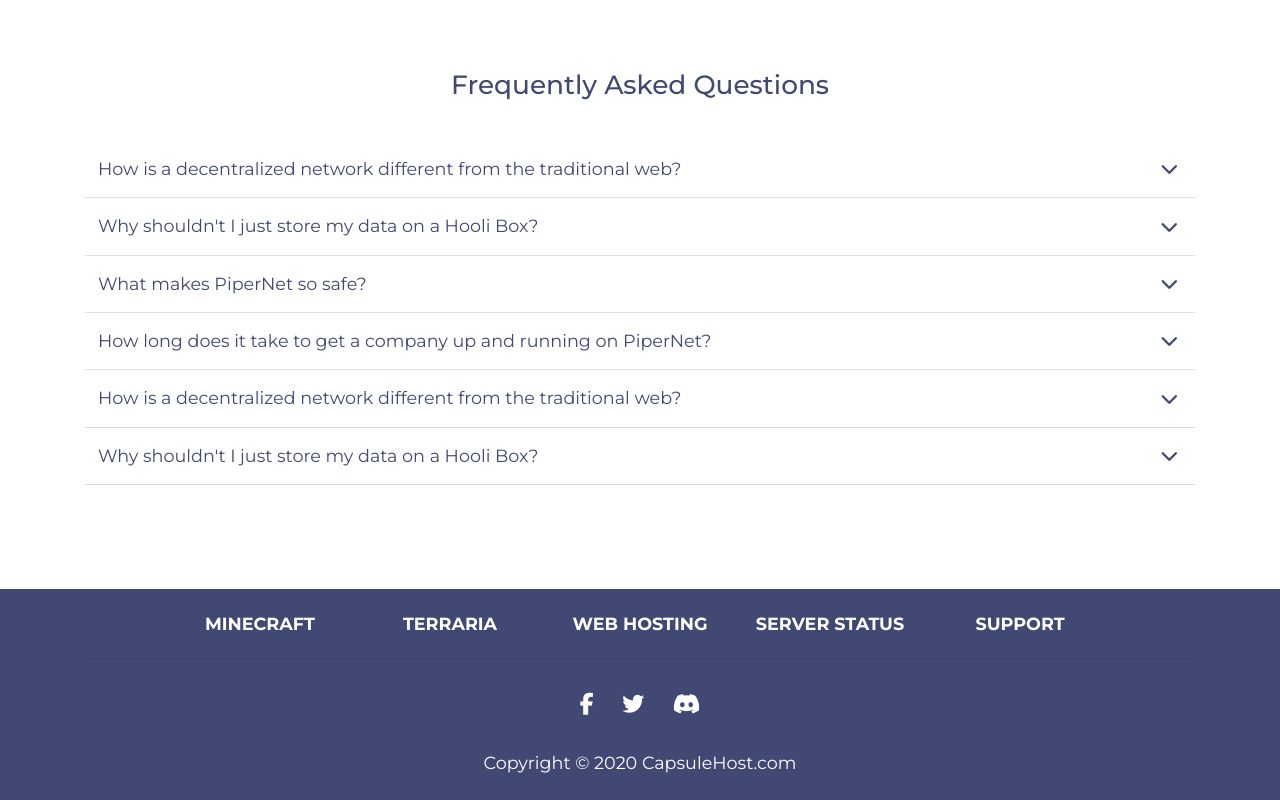
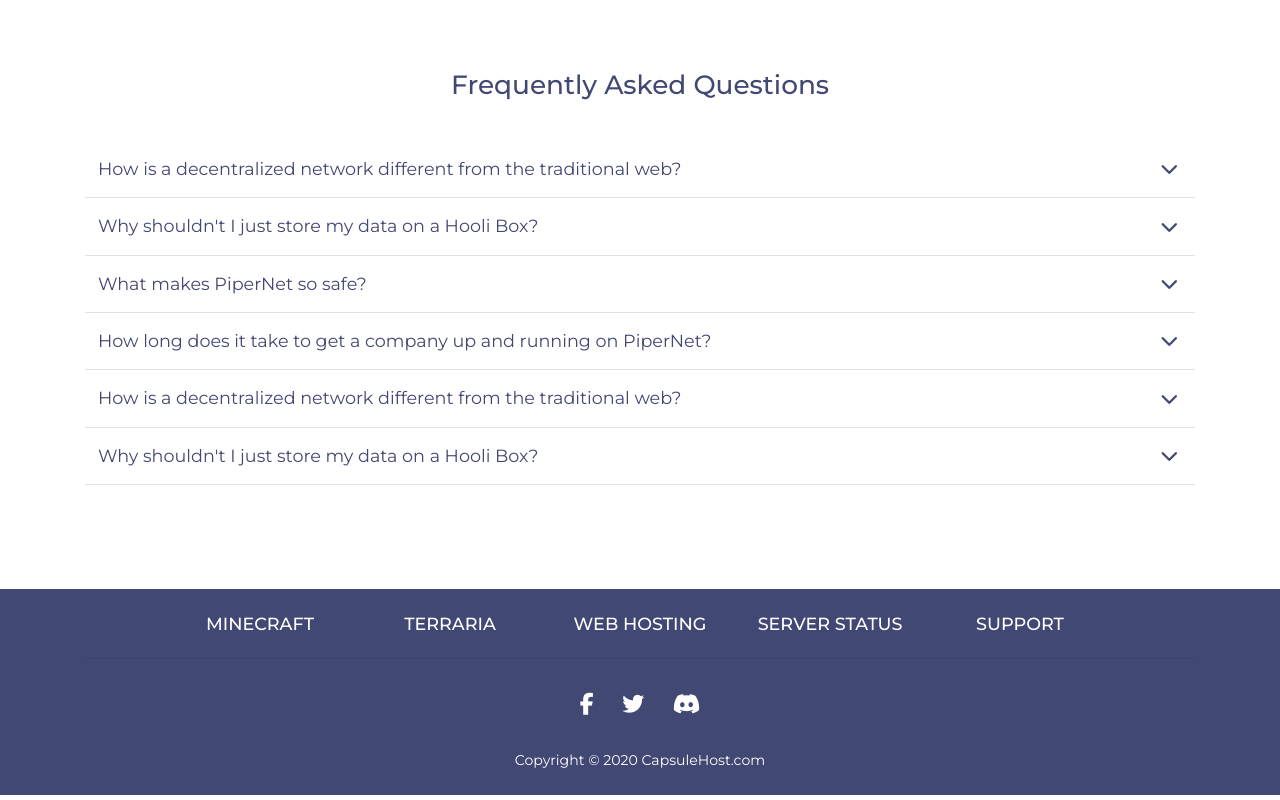
Before and after one commit to ckippen/capsulehost, a website: page index.html in a window 1280 px wide. Shown: the part 1566-2366 px from the top of the page. Drawn offline with nearby package versions, Linux system fonts and the light colour scheme.

Commit message:
Update index.html

```diff
--- a/index.html
+++ b/index.html
@@ -17,7 +17,7 @@
     <!-- Nav -->
     <nav class="navbar navbar-expand-lg navbar-light py-4">
       <div class="container">
-        <a class="navbar-brand text-indigo font-weight-bolder" href="#">CAPSULEHOST</a>
+        <a class="navbar-brand text-indigo font-weight-bolder" href="#">CapsuleHost</a>
         <button class="navbar-toggler" type="button" data-toggle="collapse" data-target="#navbarSupportedContent" aria-controls="navbarSupportedContent" aria-expanded="false" aria-label="Toggle navigation">
           <span class="navbar-toggler-icon"></span>
         </button>
@@ -258,27 +258,27 @@
       <div class="container">
         <div class="row text-center d-flex justify-content-center pt-4">
           <div class="col-md-2">
-            <h6 class="text-uppercase font-weight-bold">
+            <h6 class="text-uppercase">
               <a href="#" class="text-white">Minecraft</a>
             </h6>
           </div>
           <div class="col-md-2">
-            <h6 class="text-uppercase font-weight-bold">
+            <h6 class="text-uppercase">
               <a href="#" class="text-white">Terraria</a>
             </h6>
           </div>
           <div class="col-md-2">
-            <h6 class="text-uppercase font-weight-bold">
+            <h6 class="text-uppercase">
               <a href="#" class="text-white">Web Hosting</a>
             </h6>
           </div>
           <div class="col-md-2">
-            <h6 class="text-uppercase font-weight-bold">
+            <h6 class="text-uppercase">
               <a href="#" class="text-white">Server Status</a>
             </h6>
           </div>
           <div class="col-md-2">
-            <h6 class="text-uppercase font-weight-bold">
+            <h6 class="text-uppercase">
               <a href="#" class="text-white">Support</a>
             </h6>
           </div>
@@ -317,7 +317,7 @@
         </div>
       </div>
       <!-- Copyright -->
-      <div class="footer-copyright text-center pb-4">Copyright © 2020
+      <div class="footer-copyright text-center pb-4 small">Copyright © 2020
         <a href="https://capsulehost.com/" class="text-white"> CapsuleHost.com</a>
       </div>
     </footer>
```
